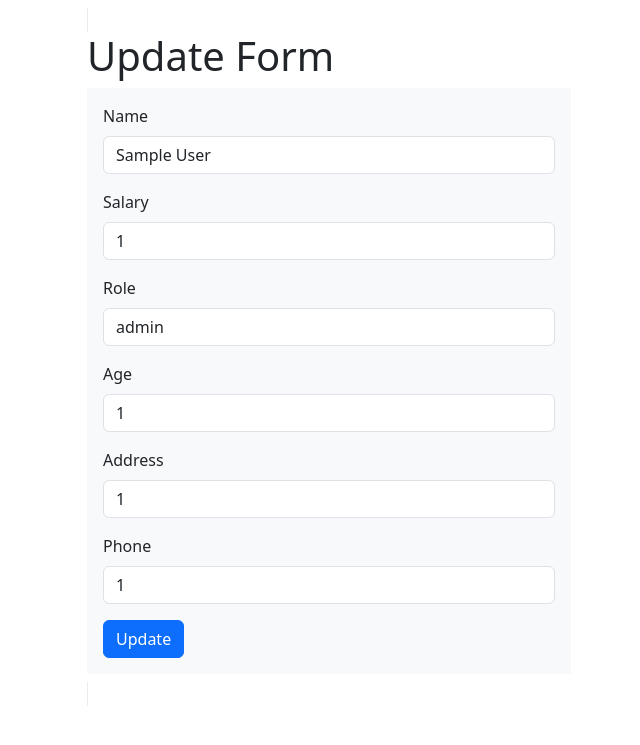
After one commit to harshdusane2103/php, a PHP site: page /update.php in a window 1280 px wide. The commit adds this page. Shown: the top 745 px of the page, without its empty margins (311-951 px from the left). Run offline with PHP 8.4, Linux system fonts and the light colour scheme; the visitor is signed in with stand-in values (Sample User, id 1).

Commit message:
commit changes

```diff
--- a/config.php
+++ b/config.php
@@ -28,14 +28,11 @@
     {
       $query = "INSERT INTO note(name,salary,role,age,address,phone) VALUES('$name','$salary','$role','$age','$address','$phone')";
       $res=mysqli_query($this->connection,$query);
-      if($res)
-      {
-         echo"Data inserted successfully !";
-      }
-      else
-      {
-         echo"Data inserted failed !";
-      }
+      if($res) {
+         echo "<script>alert('Data inserted successfully!');</script>";
+     } else {
+         echo "<script>alert('Data insertion failed!');</script>";
+     }
     }
 
       public function fetch()
@@ -51,6 +48,12 @@
          return $res;
 
       }
+      public function update($id,$name,$salary,$role,$age,$address,$phone)
+      {
+         $query = "UPDATE note SET name='$name',salary=$salary,role='$role',age='$age',address='$address',phone='$phone' WHERE id=$id";
+         $res = mysqli_query($this->connection,$query);
+         return $res;
+      }
 
 
  }
--- /dev/null
+++ b/update.php
@@ -0,0 +1,101 @@
+<?php
+include "config.php";
+$c1 = new Config();
+
+session_start();
+
+$id  = $_SESSION['id'];
+$name = $_SESSION['name'];
+$salary = $_SESSION['salary'];
+$role = $_SESSION['role'];
+$age = $_SESSION['age'];
+$address = $_SESSION['address'];
+$phone = $_SESSION['phone'];
+
+
+
+if (isset($_POST['button'])) {
+
+    $name = $_POST['name'];
+    $salary = $_POST['salary'];
+    $role = $_POST['role'];
+    $age = $_POST['age'];
+    $address = $_POST['address'];
+    $phone = $_POST['phone'];
+
+    // Update the record
+    echo $id;
+    $c1->update($id, $name, $salary, $role, $age, $address, $phone);
+    header("Location: index.php");
+}
+
+
+?>
+
+
+
+
+<!DOCTYPE html>
+<html lang="en">
+
+<head>
+    <meta charset="UTF-8">
+    <meta name="viewport" content="width=device-width, initial-scale=1.0">
+    <title>Employee Form</title>
+    <link href="https://cdn.jsdelivr.net/npm/bootstrap@5.3.3/dist/css/bootstrap.min.css" rel="stylesheet" integrity="sha384-QWTKZyjpPEjISv5WaRU9OFeRpok6YctnYmDr5pNlyT2bRjXh0JMhjY6hW+ALEwIH" crossorigin="anonymous">
+
+</head>
+
+<body>
+
+    <div class="mx-auto p-2" style="width: 500px;">
+        <span class="border border-light-subtle">
+
+            <h1>Update Form</h1>
+            <div class="p-3 mb-2 bg-body-tertiary">
+                <form method="post">
+
+
+
+                    <div class="mb-3">
+                        <label for="name" class="form-label">Name</label>
+                        <input type="text" class="form-control" id="name" name="name" value="<?php echo $name ?>">
+
+                    </div>
+                    <div class="mb-3">
+                        <label for="salary" class="form-label">Salary</label>
+                        <input type="number" class="form-control" id="salary" name="salary" value="<?php echo $salary ?>">
+
+                    </div>
+                    <div class="mb-3">
+                        <label for="role" class="form-label">Role</label>
+                        <input type="text" class="form-control" id="role" name="role" value="<?php echo $role ?>">
+
+                    </div>
+                    <div class="mb-3">
+                        <label for="age" class="form-label">Age</label>
+                        <input type="number" class="form-control" id="age" name="age" value="<?php echo $age ?>">
+
+                    </div>
+                    <div class="mb-3">
+                        <label for="address" class="form-label">Address</label>
+                        <input type="text" class="form-control" id="address" name="address" value="<?php echo $address ?>">
+
+                    </div>
+                    <div class="mb-3">
+                        <label for="phone" class="form-label">Phone</label>
+                        <input type="tel" class="form-control" id="phone" name="phone" value="<?php echo $phone ?>">
+
+                    </div>
+
+                    <button type="submit" class="btn btn-primary" name="button">Update</button>
+                </form>
+            </div>
+        </span>
+    </div>
+
+
+    <script src="https://cdn.jsdelivr.net/npm/bootstrap@5.3.3/dist/js/bootstrap.bundle.min.js" integrity="sha384-YvpcrYf0tY3lHB60NNkmXc5s9fDVZLESaAA55NDzOxhy9GkcIdslK1eN7N6jIeHz" crossorigin="anonymous"></script>
+</body>
+
+</html>
```
Also changed, not shown: index.php (+72 -28 lines), README.md.
